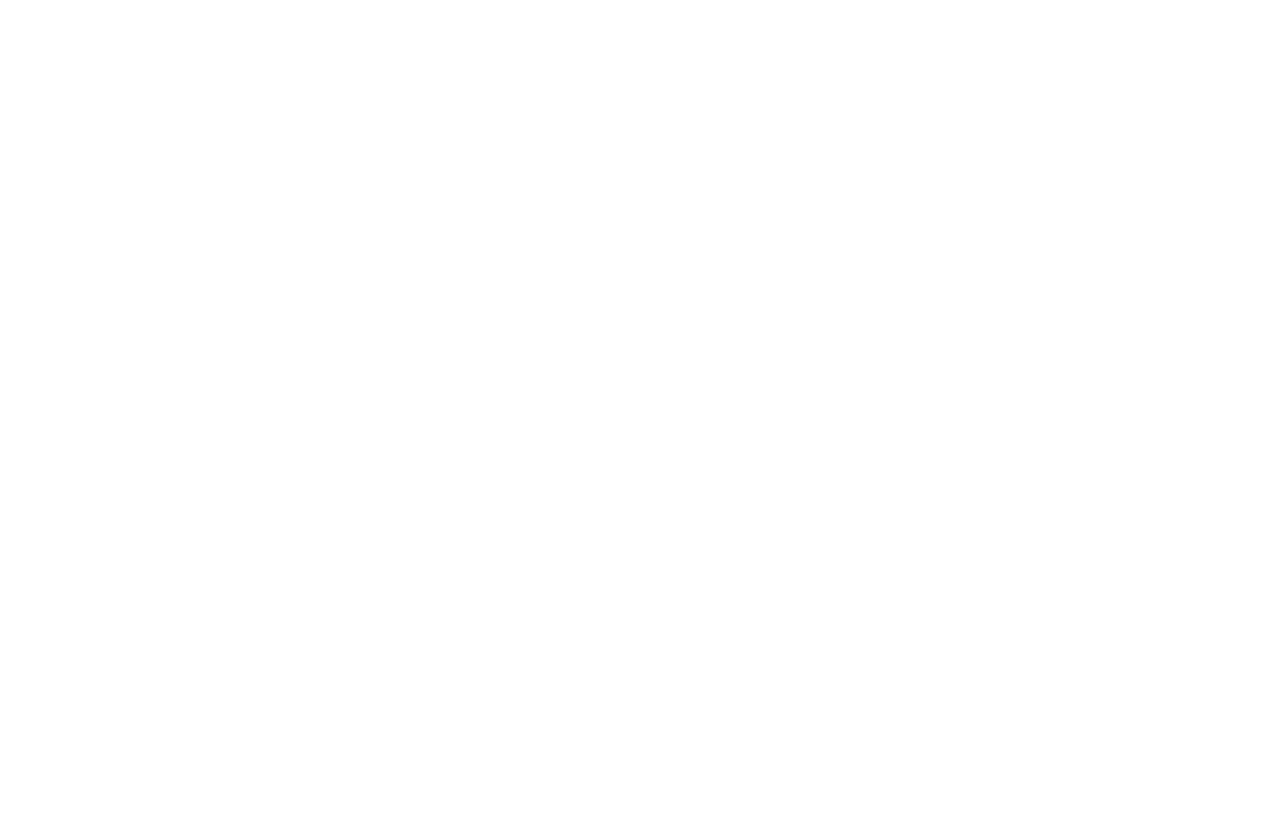
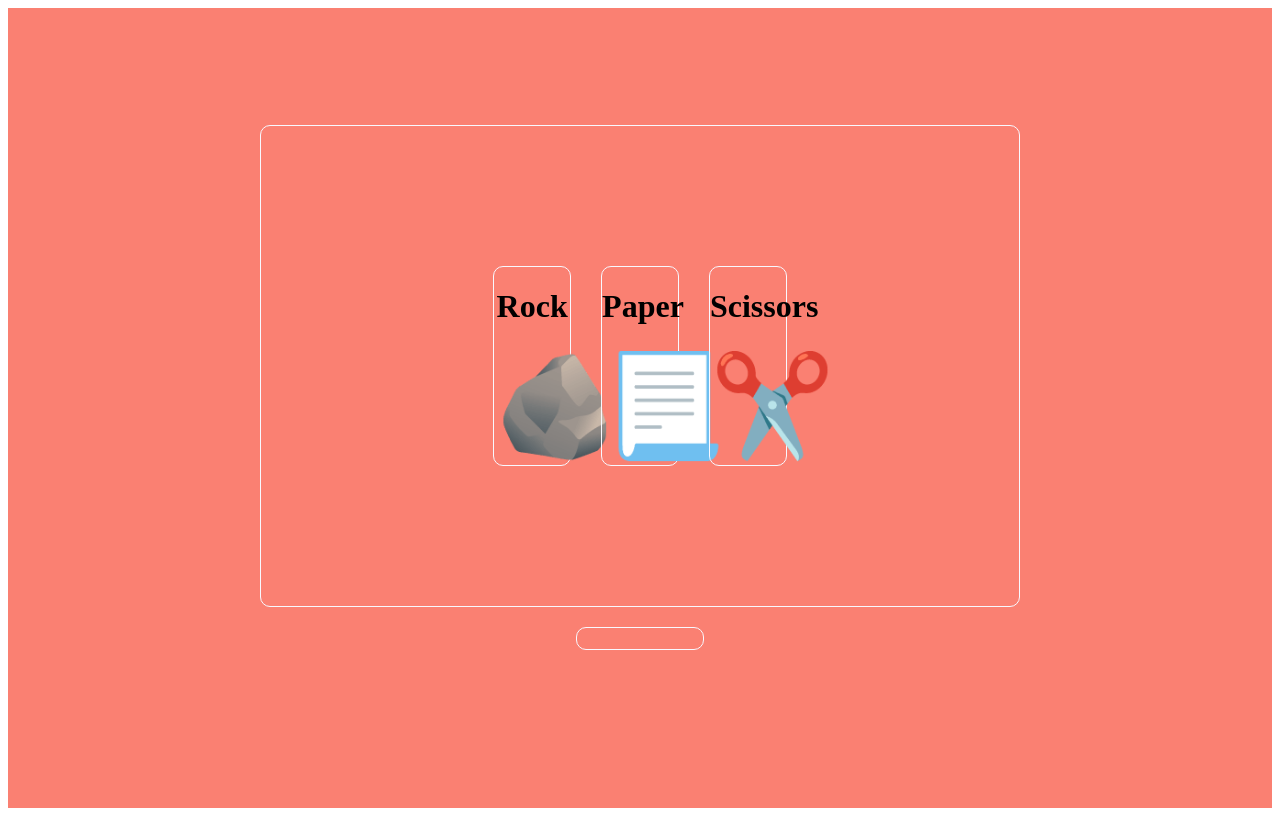
Before and after one commit to JGitHub25/rps, a plain HTML site: page index.html in a window 1280 px wide. Drawn offline with Linux system fonts and the light colour scheme.

Commit message:
CSS avanzado

```diff
--- a/index.html
+++ b/index.html
@@ -1,12 +1,35 @@
 <!DOCTYPE html>
 <html lang="en">
+
 <head>
     <meta charset="UTF-8">
     <meta http-equiv="X-UA-Compatible" content="IE=edge">
     <meta name="viewport" content="width=device-width, initial-scale=1.0">
+    <link rel="stylesheet" href="style.css">
     <title>Document</title>
 </head>
+
 <body>
+    <main>
+        <div class="choices-container">
+            <div class="choice" id="rock">
+                <h1 class="choice-title">Rock</h1><span class="choice-emoji">🪨</span>
+            </div>
+            <div class="choice" id="paper">
+                <h1 class="choice-title">Paper</h1><span class="choice-emoji">📃</span>
+            </div>
+            <div class="choice" id="scissors">
+                <h1 class="choice-title">Scissors</h1><span class="choice-emoji">✂️</span>
+            </div>
+        </div>
+        <div class="computers-choice choice">
+            <h1 class="choice-title"></h1>
+        </div>
+        <div id="result">
+            <h1 id="result-text"></h1>
+        </div>
+    </main>
     <script src="./app.js"></script>
 </body>
+
 </html>
--- /dev/null
+++ b/style.css
@@ -0,0 +1,42 @@
+body {
+    height: 100vh;
+}
+
+main {
+    background-color: salmon;
+
+    height: 100%;
+
+    display: flex;
+    flex-direction: column;
+    justify-content: center;
+    align-items: center;
+
+    gap: 20px;
+}
+
+.choices-container {
+    width: 60%;
+    height: 60%;
+
+    display: flex;
+    justify-content: center;
+    align-items: center;
+    gap: 30px;
+
+    border: 1px solid ghostwhite;
+    border-radius: 10px;
+}
+
+.choice {
+    width: 10%;
+    border: 1px solid ghostwhite;
+    border-radius: 10px;
+    text-align: center;
+
+    cursor: pointer;
+}
+
+.choice-emoji {
+    font-size: 100px;
+}
```
